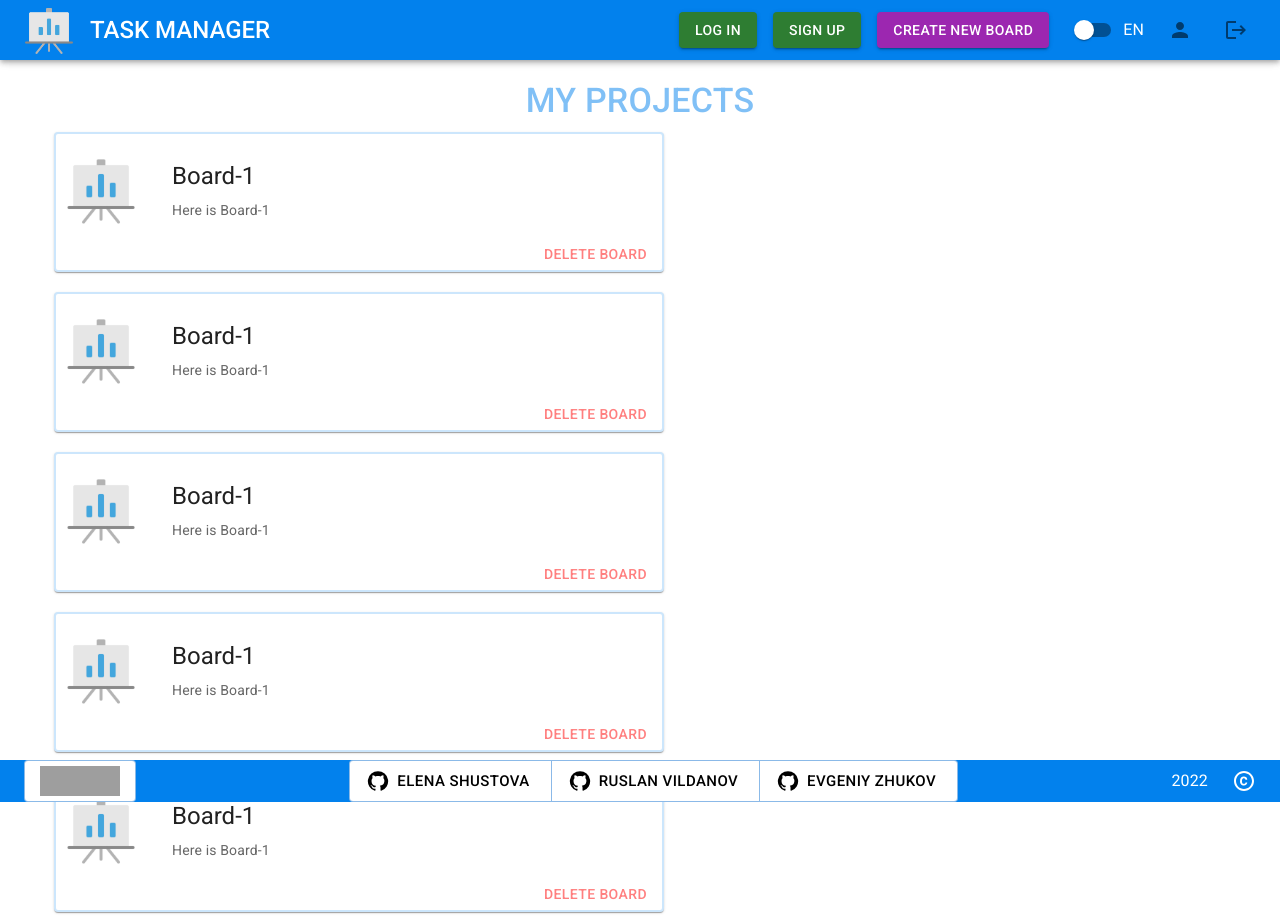
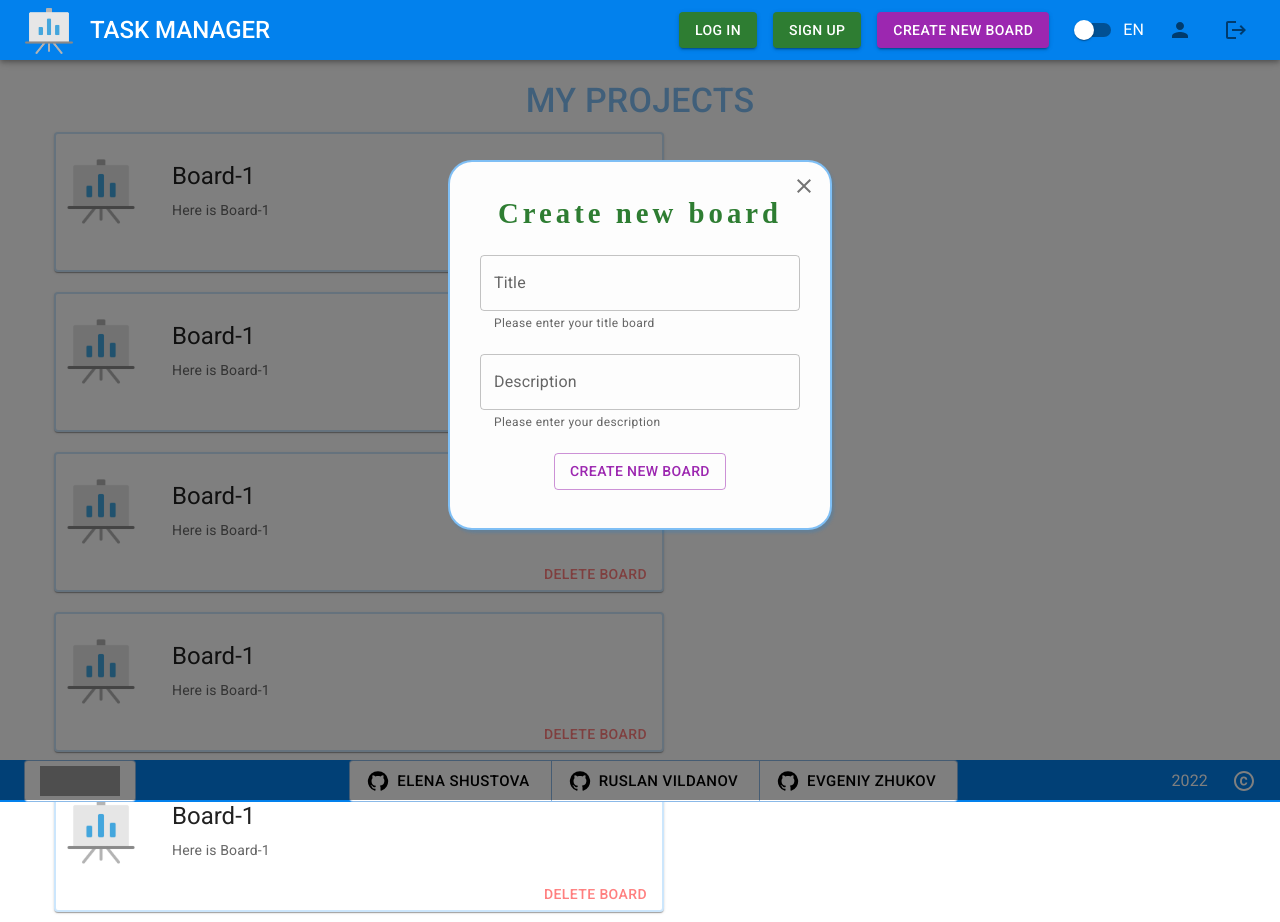
Before and after one commit to yaarusik/project-management-app, a React (Create React App) app: page / in a window 1280 px wide. Both pictures are taken after a click on the button "CREATE NEW BOARD". Built offline with nearby package versions, Linux system fonts and the light colour scheme; grey boxes are pictures that could not be loaded.

Commit message:
feat: add modal window for create new board

```diff
--- /dev/null
+++ b/src/Components/CreateNewBoard/index.tsx
@@ -0,0 +1,51 @@
+import { useDispatch } from 'react-redux';
+import { setIsCreateNewBoard } from '../../store/rootSlice';
+import TextField from '@mui/material/TextField';
+import Button from '@mui/material/Button';
+import { IconButton } from '@mui/material';
+import CloseIcon from '@mui/icons-material/Close';
+
+import { Title } from '../../Pages/PageSignup/indexStyles';
+import { Overlay, ModalWin } from './indexStyles';
+
+const CreateNewBoard = () => {
+  const dispatch = useDispatch();
+
+  const onClicWin = (e: React.FormEvent) => {
+    e.stopPropagation();
+  };
+
+  const onClickClose = () => {
+    dispatch(setIsCreateNewBoard(false));
+  };
+
+  return (
+    <Overlay>
+      <ModalWin onClick={onClicWin}>
+        <IconButton sx={{ position: 'absolute', left: '88%', bottom: '88%' }} aria-label="close">
+          <CloseIcon onClick={onClickClose} />
+        </IconButton>
+        <Title>Create new board</Title>
+        <TextField
+          label="Title"
+          variant="outlined"
+          color="secondary"
+          fullWidth
+          helperText="Please enter your title board"
+        />
+        <TextField
+          label="Description"
+          variant="outlined"
+          color="secondary"
+          fullWidth
+          helperText="Please enter your description"
+        />
+        <Button variant="outlined" color="secondary">
+          Create new board
+        </Button>
+      </ModalWin>
+    </Overlay>
+  );
+};
+
+export default CreateNewBoard;
--- /dev/null
+++ b/src/Components/CreateNewBoard/indexStyles.ts
@@ -0,0 +1,26 @@
+import styled from 'styled-components';
+import { FormBlock } from '../../Pages/PageSignup/indexStyles';
+
+export const Overlay = styled.div`
+  position: fixed;
+  top: 0;
+  left: 0;
+  height: 100%;
+  width: 100%;
+  z-index: 10;
+  background-color: rgba(0, 0, 0, 0.5);
+`;
+
+export const ModalWin = styled(FormBlock)`
+  position: fixed;
+  z-index: 10;
+  top: 20%;
+  left: 35%;
+  width: 30%;
+  min-height: 370px;
+  padding: 30px;
+  background-color: #fdfdfd;
+  font-family: 'Times New Roman', Times, serif;
+  letter-spacing: 4px;
+  color: #000000;
+`;
--- a/src/Components/Header/index.tsx
+++ b/src/Components/Header/index.tsx
@@ -1,3 +1,4 @@
+import { useDispatch } from 'react-redux';
 import Button, { ButtonProps } from '@mui/material/Button';
 import AppBar from '@mui/material/AppBar';
 import Stack from '@mui/material/Stack';
@@ -12,8 +13,9 @@ import IconButton from '@mui/material/IconButton';
 import { purple } from '@mui/material/colors';
 import LangSwitcher from '../LangSwitcher';
 import { Link } from 'react-router-dom';
+import { setIsCreateNewBoard } from '../../store/rootSlice';
 
-const ColorButton = styled(Button)<ButtonProps>(({ theme }) => ({
+export const ColorButton = styled(Button)<ButtonProps>(({ theme }) => ({
   color: theme.palette.getContrastText(purple[500]),
   backgroundColor: purple[500],
   '&:hover': {
@@ -22,6 +24,12 @@ const ColorButton = styled(Button)<ButtonProps>(({ theme }) => ({
 }));
 
 const Header = () => {
+  const dispatch = useDispatch();
+
+  const createNewBoardHandler = () => {
+    dispatch(setIsCreateNewBoard(true));
+  };
+
   return (
     <AppBar position="sticky">
       <Box component="header" sx={{ bgcolor: '#0281ed', height: '60px', paddingTop: '5px' }}>
@@ -49,7 +57,9 @@ const Header = () => {
               <Button component={Link} to="/signup" color="success" variant="contained">
                 Sign up
               </Button>
-              <ColorButton variant="contained">Create new board</ColorButton>
+              <ColorButton onClick={createNewBoardHandler} variant="contained">
+                Create new board
+              </ColorButton>
               <LangSwitcher />
               <IconButton aria-label="edit-profile">
                 <PersonIcon />
--- a/src/Pages/MainPage/index.tsx
+++ b/src/Pages/MainPage/index.tsx
@@ -1,9 +1,13 @@
+import { useSelector } from 'react-redux';
 import { Typography } from '@mui/material';
 import Box from '@mui/material/Box';
 import Container from '@mui/material/Container';
 import BoardCard from '../../Components/BoardCard';
+import CreateNewBoard from '../../Components/CreateNewBoard';
+import { RootState } from '../../store/store';
 
 function MainPage() {
+  const isCreateNewBoard = useSelector((state: RootState) => state.root.isCreateNewBoard);
   return (
     <Container maxWidth="xl">
       <Box
@@ -35,6 +39,7 @@ function MainPage() {
             flexWrap: 'wrap',
           }}
         >
+          {isCreateNewBoard && <CreateNewBoard />}
           <BoardCard imgSrc={'images/logo.png'} title={'Board-1'} description={'Here is Board-1'} />
           <BoardCard imgSrc={'images/logo.png'} title={'Board-1'} description={'Here is Board-1'} />
           <BoardCard imgSrc={'images/logo.png'} title={'Board-1'} description={'Here is Board-1'} />
--- a/src/store/rootSlice.tsx
+++ b/src/store/rootSlice.tsx
@@ -1,13 +1,19 @@
 import { createSlice, PayloadAction } from '@reduxjs/toolkit';
 
-const initialState = {};
+const initialState = {
+  isCreateNewBoard: false,
+};
 
 export const rootSlice = createSlice({
   name: 'root',
   initialState,
-  reducers: {},
+  reducers: {
+    setIsCreateNewBoard: (state, action) => {
+      state.isCreateNewBoard = action.payload;
+    },
+  },
 });
 
-export const {} = rootSlice.actions;
+export const { setIsCreateNewBoard } = rootSlice.actions;
 
 export default rootSlice.reducer;
```
